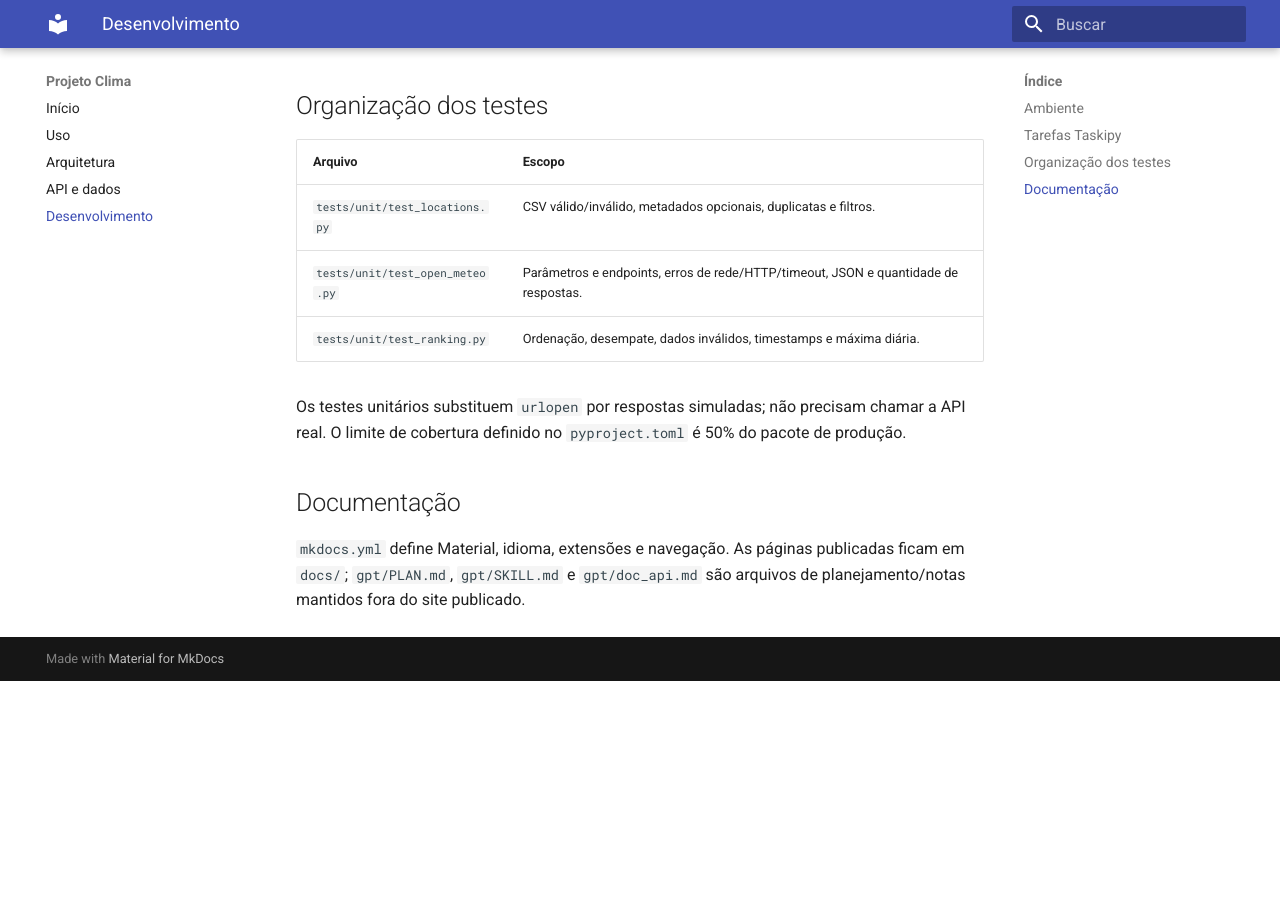
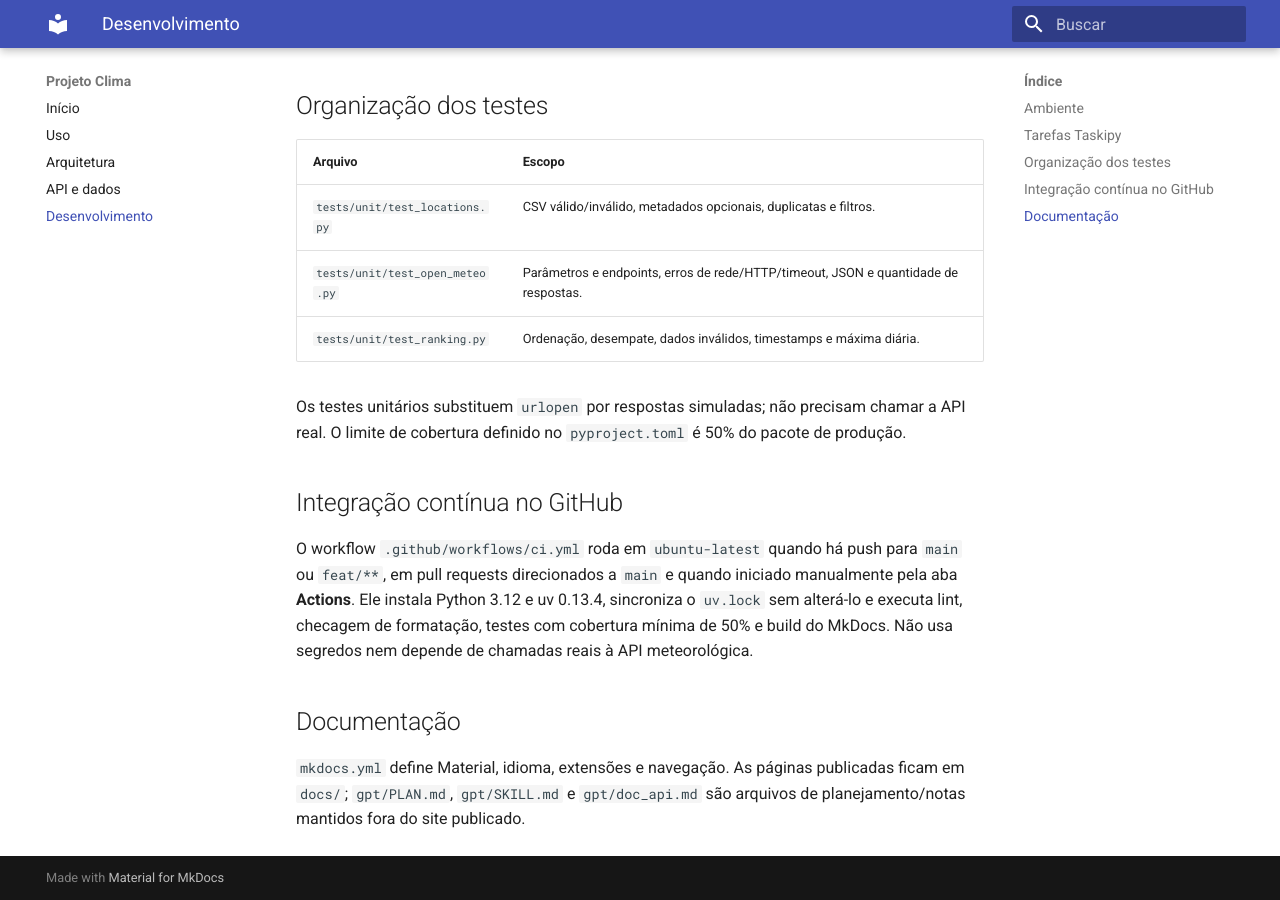
Before and after one commit to robertrossi/projeto_clima, an MkDocs documentation site: the page built from docs/desenvolvimento.md, in a window 1280 px wide and 900 px high, scrolled down 927 px. Built offline with MkDocs 1.6.1 and Material for MkDocs 9.7.7, drawn with Linux system fonts in a browser that asks for light colours; before the commit the page ends 1608 px from its top, so only the background shows below that.

Commit message:
ci: add GitHub Actions quality pipeline

```diff
--- a/docs/desenvolvimento.md
+++ b/docs/desenvolvimento.md
@@ -42,6 +42,14 @@ uv run mkdocs build
 Os testes unitários substituem `urlopen` por respostas simuladas; não precisam chamar a API real.
 O limite de cobertura definido no `pyproject.toml` é 50% do pacote de produção.
 
+## Integração contínua no GitHub
+
+O workflow `.github/workflows/ci.yml` roda em `ubuntu-latest` quando há push para `main` ou
+`feat/**`, em pull requests direcionados a `main` e quando iniciado manualmente pela aba **Actions**.
+Ele instala Python 3.12 e uv 0.13.4, sincroniza o `uv.lock` sem alterá-lo e executa lint, checagem
+de formatação, testes com cobertura mínima de 50% e build do MkDocs. Não usa segredos nem depende
+de chamadas reais à API meteorológica.
+
 ## Documentação
 
 `mkdocs.yml` define Material, idioma, extensões e navegação. As páginas publicadas ficam em `docs/`;
```
Also changed, not shown: README.md (+4 -0 lines), 1 other file.
